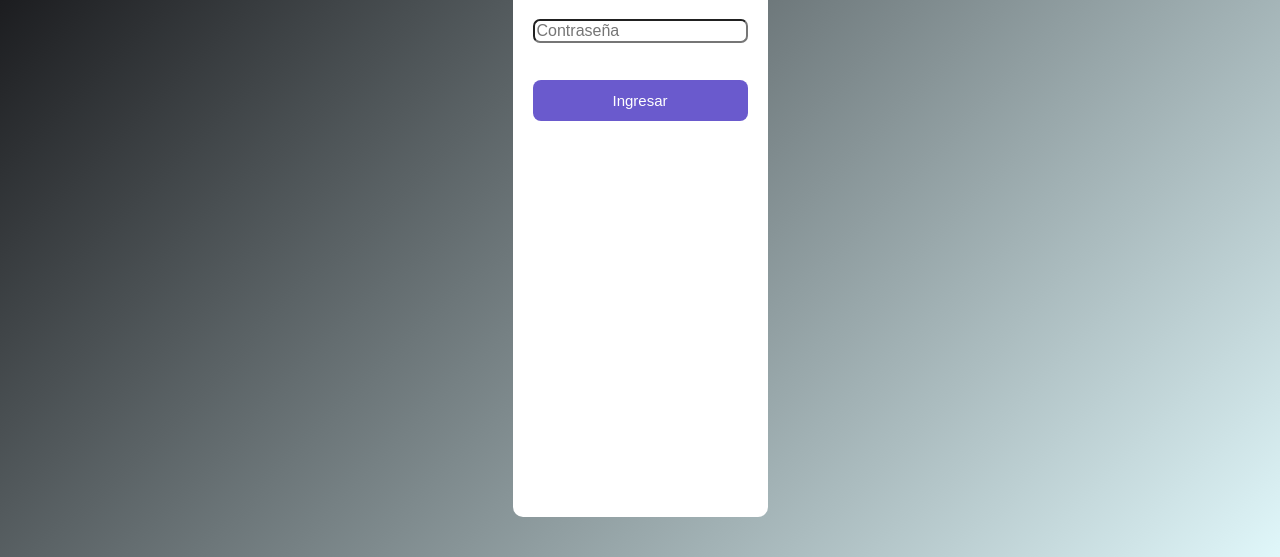
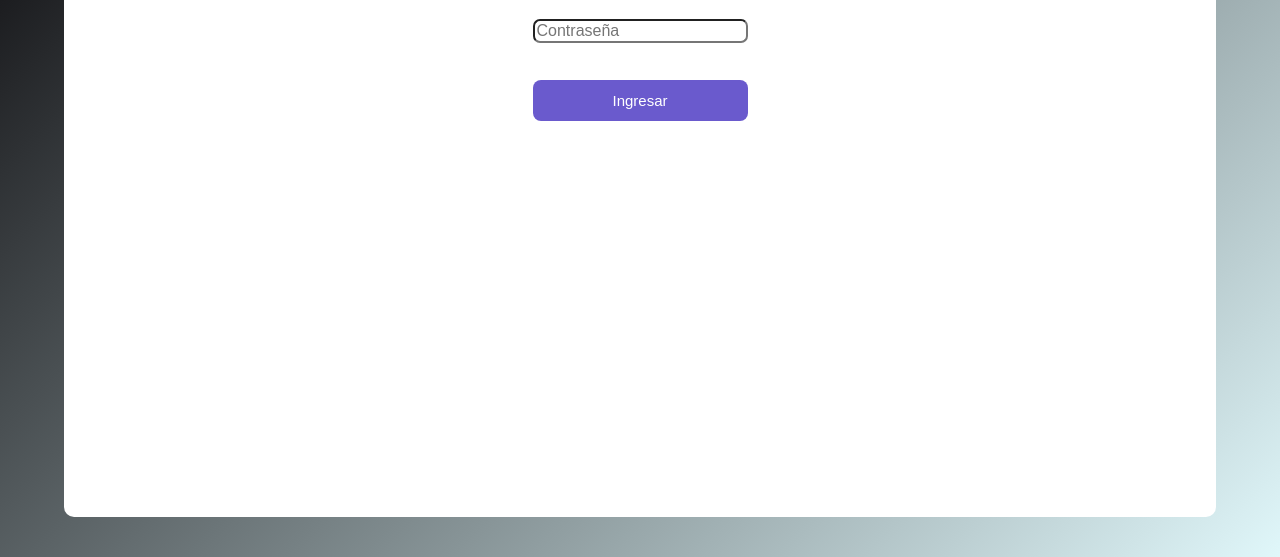
Before and after one commit to QKleo/appPernoctaTms, a plain HTML site: page index.html in a window 1280 px wide. Shown: the part 243-800 px from the top of the page. Drawn offline with Linux system fonts and the light colour scheme.

Commit message:
versiontest1

```diff
--- a/index.html
+++ b/index.html
@@ -19,7 +19,7 @@
 }
 
 .container {
-  width: max-content;
+  width: 90%;
   height: 90%;
 
   margin-left: 5px;
```
